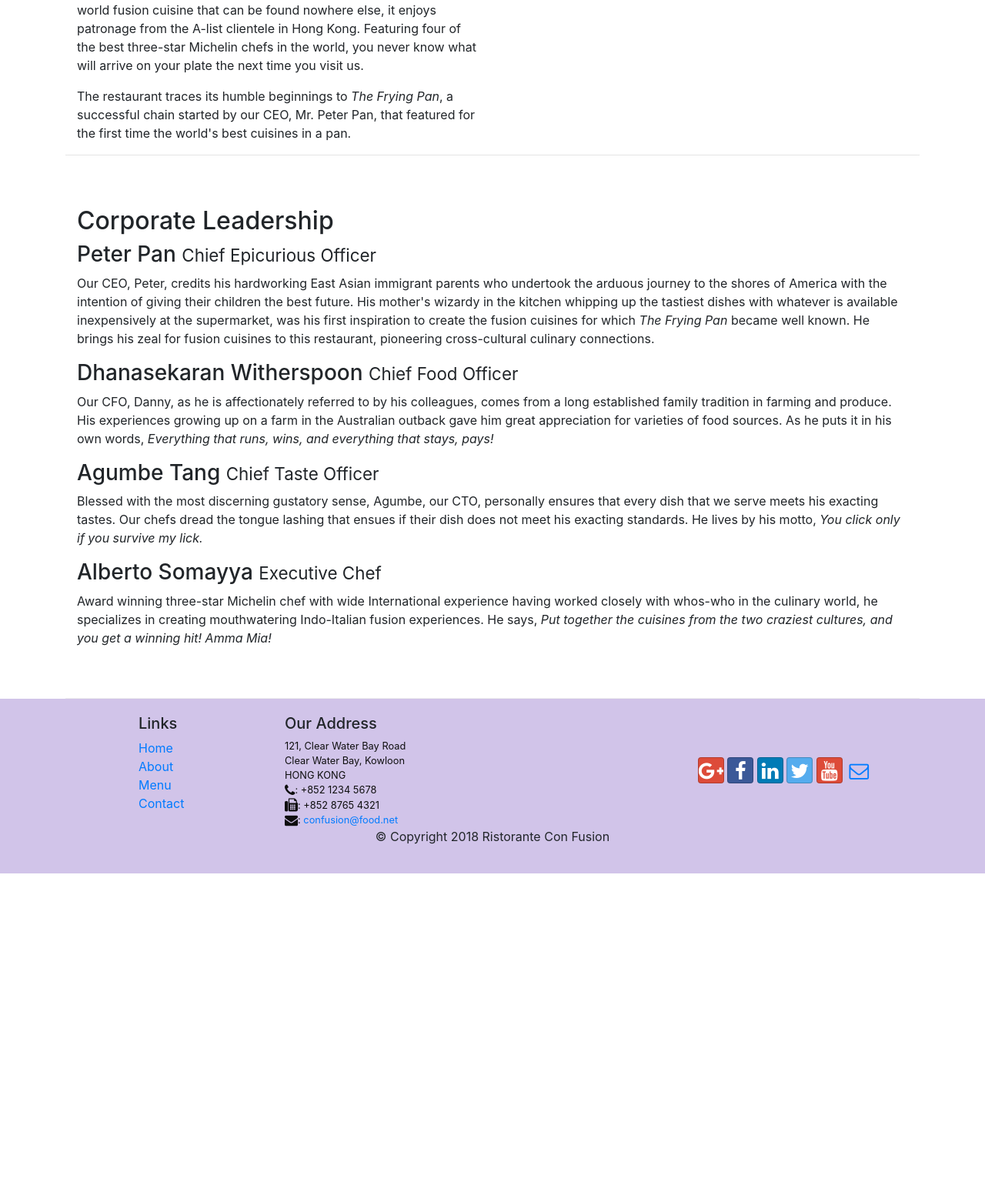
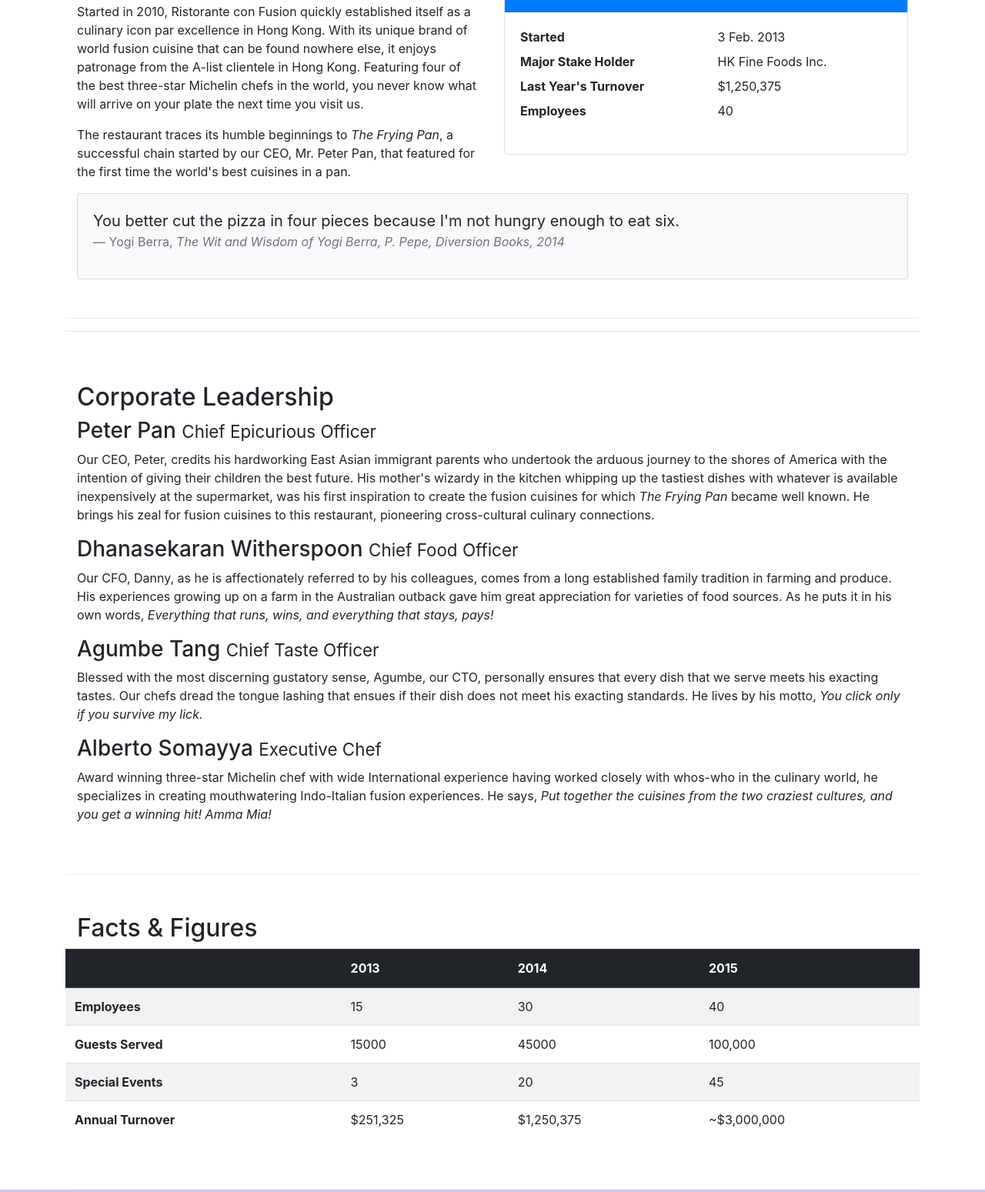
Before and after one commit to agravigupta/git-test, a website: page aboutus.html in a window 1280 px wide. Shown: the part 558-2107 px from the top of the page at 77% size. Before the commit the page ends 1693 px from the top, so only its background shows below. Drawn offline with nearby package versions, Linux system fonts and the light colour scheme.

Commit message:
Tables and Cards

```diff
--- a/aboutus.html
+++ b/aboutus.html
@@ -56,13 +56,40 @@
             </div>
         </div>
 
-        <div >
-            <div class="col-12 col-sm-6">
+        <div class="row row-content">
+            <div class="col-sm-6">
                 <h2>Our History</h2>
                 <p>Started in 2010, Ristorante con Fusion quickly established itself as a culinary icon par excellence in Hong Kong. With its unique brand of world fusion cuisine that can be found nowhere else, it enjoys patronage from the A-list clientele in Hong Kong.  Featuring four of the best three-star Michelin chefs in the world, you never know what will arrive on your plate the next time you visit us.</p>
                 <p>The restaurant traces its humble beginnings to <em>The Frying Pan</em>, a successful chain started by our CEO, Mr. Peter Pan, that featured for the first time the world's best cuisines in a pan.</p>
             </div>
-            <div>
+            <div class="col-sm">
+                <div class="card">
+                    <h3 class="card-header bg-primary text-white">Facts At a Glance</h3>
+                    <div class="card-body">
+                        <dl class="row">
+                            <dt class="col-6">Started</dt>
+                            <dd class="col-6">3 Feb. 2013</dd>
+                            <dt class="col-6">Major Stake Holder</dt>
+                            <dd class="col-6">HK Fine Foods Inc.</dd>
+                            <dt class="col-6">Last Year's Turnover</dt>
+                            <dd class="col-6">$1,250,375</dd>
+                            <dt class="col-6">Employees</dt>
+                            <dd class="col-6">40</dd>
+                        </dl>
+                    </div>
+                </div>
+            </div>
+            <div class="col-12">
+                <div class="card card-body bg-light">
+                    <blockquote class="blockquote">
+                        <p class="mb-0">You better cut the pizza in four pieces because
+                            I'm not hungry enough to eat six.</p>
+                        <footer class="blockquote-footer">Yogi Berra,
+                            <cite title="Source Title">The Wit and Wisdom of Yogi Berra,
+                            P. Pepe, Diversion Books, 2014</cite>
+                        </footer>
+                    </blockquote>
+                </div>
             </div>
         </div>
 
@@ -79,7 +106,52 @@
                 <h3>Alberto Somayya <small>Executive Chef</small></h3>
                 <p class="d-none d-sm-block">Award winning three-star Michelin chef with wide International experience having worked closely with whos-who in the culinary world, he specializes in creating mouthwatering Indo-Italian fusion experiences. He says, <em>Put together the cuisines from the two craziest cultures, and you get a winning hit! Amma Mia!</em></p>
             </div>
+        </div>
+        <div class="row row-content">
+            <div class="col-12 col-sm-9">
+                <h2>Facts &amp; Figures </h2>
+            </div>
+            <div class="col-12 col-sm-3">
 
+            </div>
+            <div class="table-responsive">
+                <table class="table table-striped">
+                    <thead class="thead-dark">
+                        <tr>
+                            <th>&nbsp;</th>
+                            <th>2013</th>
+                            <th>2014</th>
+                            <th>2015</th>
+                        </tr>
+                    </thead>
+                    <tbody>
+                        <tr>
+                            <th>Employees</th>
+                            <td>15</td>
+                            <td>30</td>
+                            <td>40</td>
+                        </tr>
+                        <tr>
+                            <th>Guests Served</th>
+                            <td>15000</td>
+                            <td>45000</td>
+                            <td>100,000</td>
+                        </tr>
+                        <tr>
+                            <th>Special Events</th>
+                            <td>3</td>
+                            <td>20</td>
+                            <td>45</td>
+                        </tr>
+                        <tr>
+                            <th>Annual Turnover</th>
+                            <td>$251,325</td>
+                            <td>$1,250,375</td>
+                            <td>~$3,000,000</td>
+                        </tr>
+                    </tbody>
+                </table>
+            </div>
         </div>
 
     </div>
```
